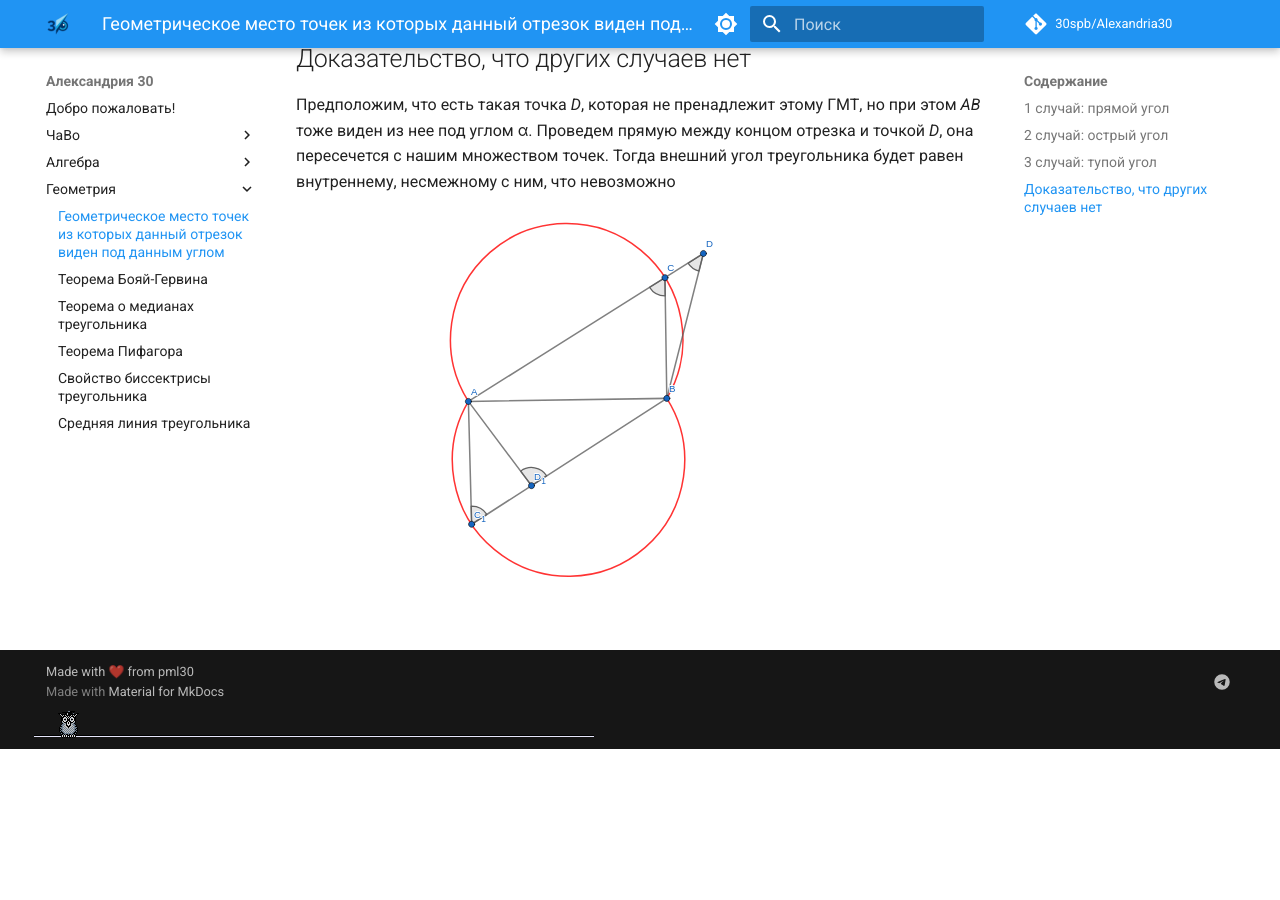
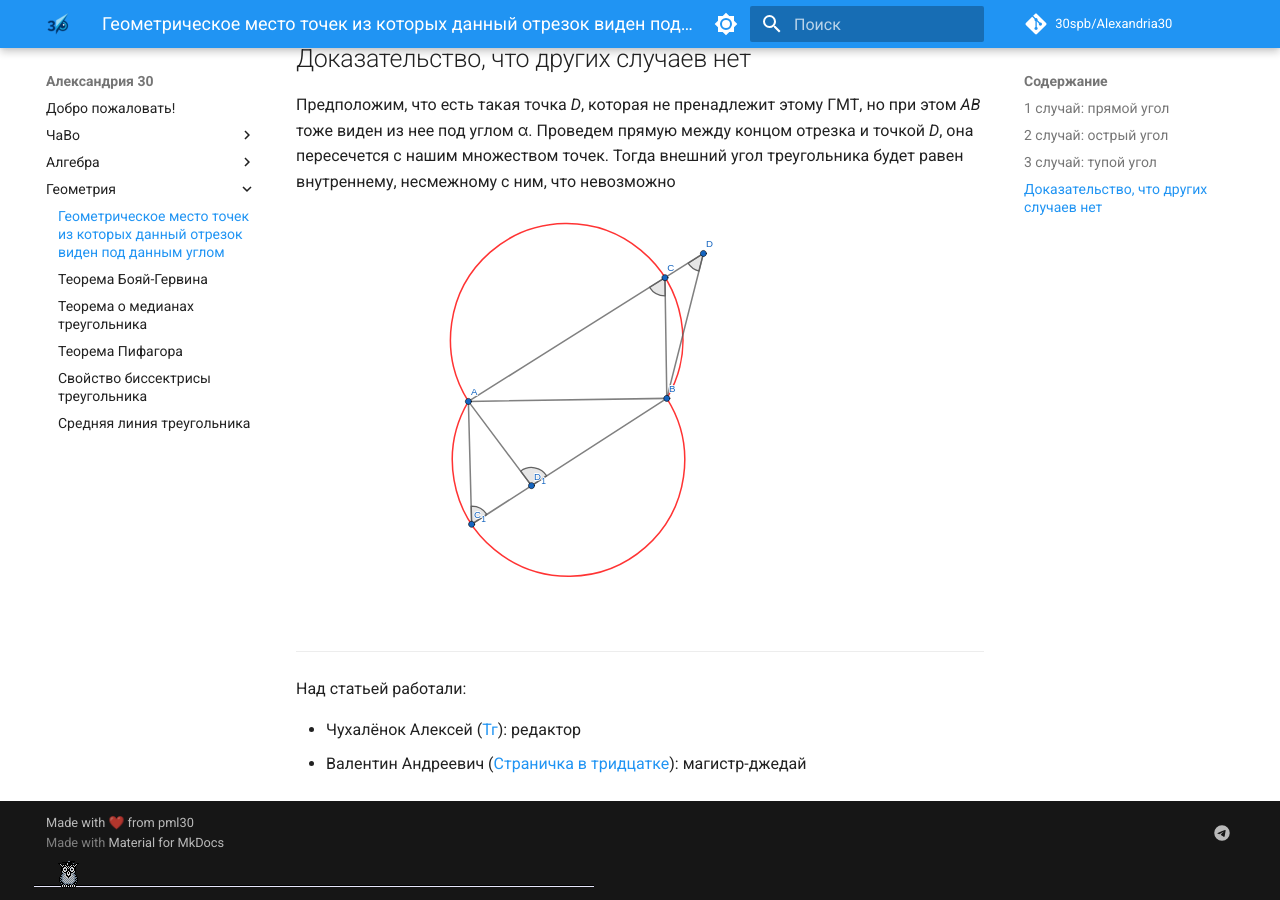
Before and after one commit to 30spb/Alexandria30, an MkDocs documentation site: the page built from docs/geometry/points_from_which_segment_visible_at_given_angle.md, in a window 1280 px wide and 900 px high, scrolled down 2174 px. Built offline with MkDocs 1.6.1 and Material for MkDocs 9.7.7, drawn with Linux system fonts in a browser that asks for light colours; comment, search, counter and statistics services are not loaded; before the commit the page ends 2923 px from its top, so only the background shows below that.

Commit message:
копирайт гайс

```diff
--- a/docs/geometry/points_from_which_segment_visible_at_given_angle.md
+++ b/docs/geometry/points_from_which_segment_visible_at_given_angle.md
@@ -28,3 +28,10 @@
 Предположим, что есть такая точка *D*, которая не пренадлежит этому ГМТ, но при этом *AB* тоже виден из нее под углом α. Проведем прямую между концом отрезка и точкой *D*, она пересечется с нашим множеством точек. Тогда внешний угол треугольника будет равен внутреннему, несмежному с ним, что невозможно
 
 ![Единство](../assets/geometry/points_from_which_segment_visible_at_given_angle/the_only.svg "Единство")
+
+---
+
+Над статьей работали:
+
+- Чухалёнок Алексей ([Тг](https://t.me/AlexeyRoot)): редактор
+- Валентин Андреевич ([Страничка в тридцатке](https://school30.spb.ru/staff/~evstafyevva.shtml)): магистр-джедай
```
